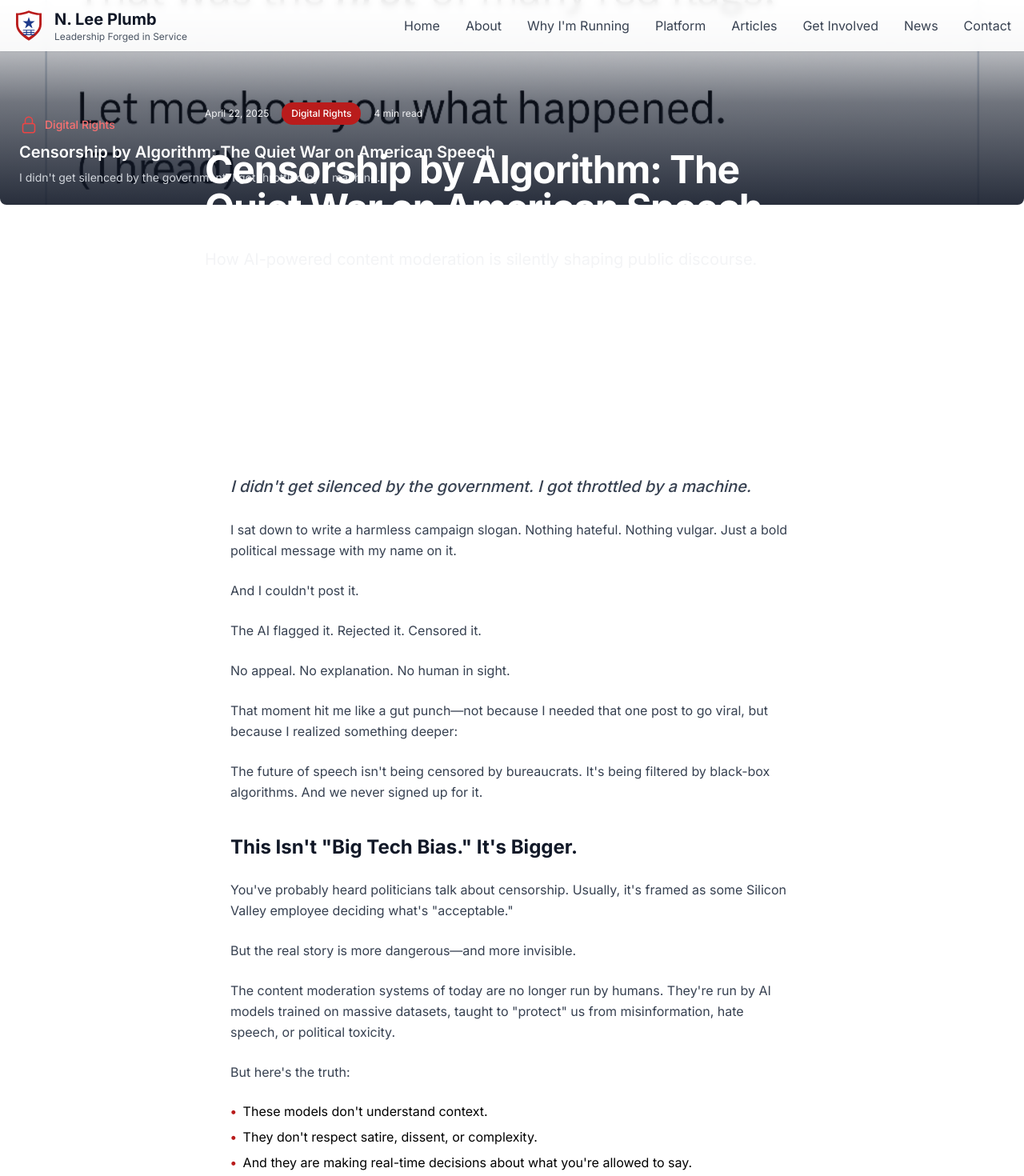
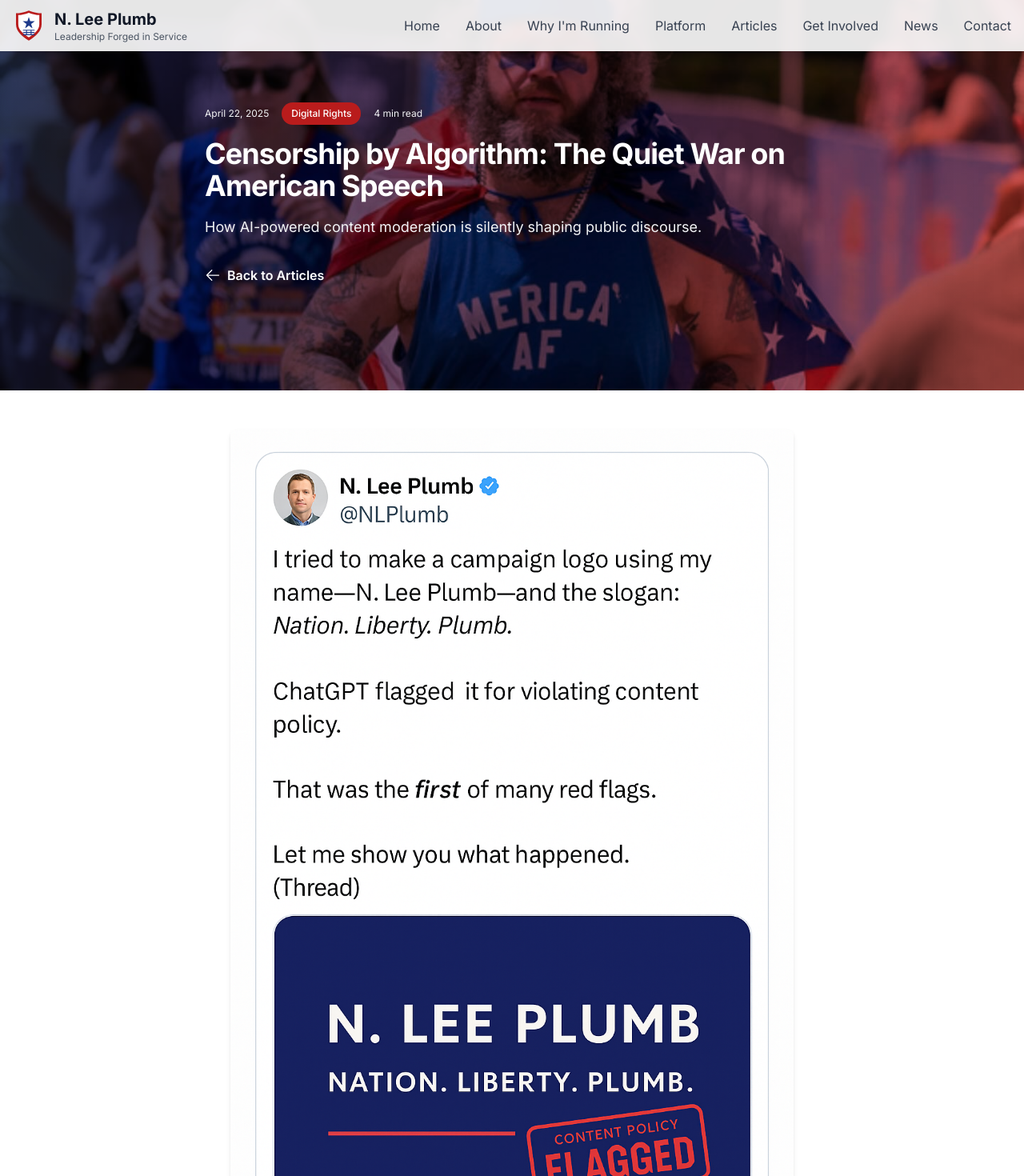
Before and after one commit to lunchwolfjoe/politico, a Next.js app: page /articles/censorship-by-algorithm in a window 1280 px wide. Shown: the top 1470 px of the page at 80% size. Built offline with nearby package versions, Linux system fonts and the light colour scheme.

Commit message:
Comprehensive updates to article pages and improved image positioning

```diff
--- a/src/app/about/page.tsx
+++ b/src/app/about/page.tsx
@@ -229,10 +229,10 @@ export default function AboutPage() {
                 <div className="relative h-72 w-full">
                   <div className="absolute inset-0">
                     <img
-                      src="/images/professional/veteran-leadership.jpg"
+                      src="/images/personal/battleship.jpg"
                       alt="Military Service"
                       className="h-full w-full object-cover object-center"
-                      style={{ objectPosition: "center 20%" }}
+                      style={{ objectPosition: "center 30%" }}
                     />
                   </div>
                   <div className="absolute inset-0 bg-gradient-to-b from-transparent to-black/60"></div>
@@ -285,7 +285,7 @@ export default function AboutPage() {
                       src={imagePaths.professional.walmartCheck}
                       alt="Corporate Leadership"
                       className="h-full w-full object-cover object-center"
-                      style={{ objectPosition: "center 15%" }}
+                      style={{ objectPosition: "center 10%" }}
                     />
                   </div>
                   <div className="absolute inset-0 bg-gradient-to-b from-transparent to-black/60"></div>
@@ -335,10 +335,10 @@ export default function AboutPage() {
                 <div className="relative h-72 w-full">
                   <div className="absolute inset-0">
                     <img
-                      src="/images/personal/volunteering.jpg"
+                      src="/images/professional/publicspeakingwalmart.jpg"
                       alt="Public Service"
                       className="h-full w-full object-cover object-center"
-                      style={{ objectPosition: "center 25%" }}
+                      style={{ objectPosition: "center 15%" }}
                     />
                   </div>
                   <div className="absolute inset-0 bg-gradient-to-b from-transparent to-black/60"></div>
--- a/src/app/articles/[slug]/page.tsx
+++ b/src/app/articles/[slug]/page.tsx
@@ -63,32 +63,27 @@ export default function ArticlePage({ params }: { params: { slug: string } }) {
   return (
     <div className="bg-white">
       {/* Hero Section */}
-      <div className="relative isolate overflow-hidden">
+      <div className="relative">
+        {/* Background image with overlay */}
         <div className="absolute inset-0">
-          <div className="relative h-64 w-full overflow-hidden rounded-lg">
+          <div className="h-full w-full overflow-hidden">
             <img
-              src={article.imagePath}
-              alt={article.title}
+              src="/images/personal/merica.jpg"
+              alt="Policy articles"
               className="h-full w-full object-cover"
+              style={{
+                maxHeight: "100%",
+                objectPosition: "center 10%"
+              }}
             />
-            <div className="absolute inset-0 bg-gradient-to-b from-transparent via-gray-900/60 to-gray-900/90" />
-            <div className="absolute bottom-0 left-0 right-0 p-6">
-              <div className="flex items-center">
-                <article.icon className="h-6 w-6 text-red-500" />
-                <p className="ml-2 text-sm font-medium text-red-400">{article.category}</p>
-              </div>
-              <h3 className="mt-2 text-xl font-semibold text-white">
-                {article.title}
-              </h3>
-              <p className="mt-2 text-sm text-gray-300 line-clamp-2">
-                {article.excerpt}
-              </p>
-            </div>
           </div>
+          <div className="absolute inset-0 bg-gradient-to-r from-blue-950/90 to-red-700/70 mix-blend-multiply" />
         </div>
+
+        {/* Hero content */}
         <div className="relative py-24 px-6 sm:py-32 lg:px-8">
           <div className="mx-auto max-w-3xl">
-            <div className="flex items-center gap-x-4 text-xs mb-8">
+            <div className="flex items-center gap-x-4 text-xs mb-4">
               <time dateTime={article.date} className="text-gray-100">
                 {article.date}
               </time>
@@ -99,10 +94,10 @@ export default function ArticlePage({ params }: { params: { slug: string } }) {
                 {readingTime} min read
               </span>
             </div>
-            <h1 className="text-4xl font-bold tracking-tight text-white sm:text-5xl">
+            <h1 className="text-3xl font-bold tracking-tight text-white sm:text-4xl">
               {article.title}
             </h1>
-            <p className="mt-6 text-xl leading-8 text-gray-100">
+            <p className="mt-4 text-lg leading-8 text-gray-100">
               {article.description}
             </p>
             <div className="mt-8">
@@ -119,15 +114,27 @@ export default function ArticlePage({ params }: { params: { slug: string } }) {
       </div>
 
       {/* Article Content */}
-      <div className="mx-auto max-w-3xl px-6 lg:px-8 py-16">
+      <div className="mx-auto max-w-3xl px-6 lg:px-8 py-12">
+        {/* Featured Image */}
+        <div className="mb-10 rounded-lg overflow-hidden shadow-md">
+          <img
+            src={article.imagePath}
+            alt={article.title}
+            className="w-full h-auto object-cover"
+          />
+          <div className="bg-gray-100 p-3 text-sm text-gray-600 italic">
+            Featured image for "{article.title}"
+          </div>
+        </div>
+
         <div
-          className="article-content"
+          className="article-content prose prose-lg prose-red mx-auto"
           dangerouslySetInnerHTML={{ __html: formattedContent }}
         />
 
         {/* Author Card */}
-        <div className="mt-16 border-t border-gray-200 pt-16">
-          <div className="flex items-center">
+        <div className="mt-16 border-t border-gray-200 pt-8">
+          <div className="flex items-center bg-gray-50 p-6 rounded-lg">
             <div className="h-16 w-16 rounded-full overflow-hidden">
               <Image
                 src="/images/professional/candidate.jpg"
@@ -147,29 +154,31 @@ export default function ArticlePage({ params }: { params: { slug: string } }) {
 
         {/* Related Articles */}
         <div className="mt-16">
-          <h2 className="text-2xl font-bold tracking-tight text-gray-900">More Articles</h2>
-          <div className="mt-6 grid grid-cols-1 gap-y-10 gap-x-6 sm:grid-cols-2">
+          <h2 className="text-2xl font-bold tracking-tight text-gray-900 mb-6">More Articles</h2>
+          <div className="grid grid-cols-1 gap-y-10 gap-x-6 sm:grid-cols-2">
             {articles
               .filter(a => a.id !== article.id)
               .slice(0, 2)
               .map((relatedArticle) => (
-                <div key={relatedArticle.id} className="group relative">
-                  <div className="aspect-[16/9] w-full overflow-hidden rounded-lg bg-gray-100">
+                <div key={relatedArticle.id} className="group relative bg-white rounded-lg shadow-md overflow-hidden hover:shadow-lg transition-shadow">
+                  <div className="aspect-[16/9] w-full overflow-hidden">
                     <Image
                       src={relatedArticle.imagePath}
                       alt={relatedArticle.title}
-                      className="h-full w-full object-cover group-hover:opacity-75"
+                      className="h-full w-full object-cover group-hover:opacity-90"
                       width={500}
                       height={280}
                     />
                   </div>
-                  <h3 className="mt-4 text-lg font-semibold text-gray-900">
-                    <Link href={`/articles/${relatedArticle.slug}`}>
-                      <span className="absolute inset-0" />
-                      {relatedArticle.title}
-                    </Link>
-                  </h3>
-                  <p className="mt-1 text-sm text-gray-500 line-clamp-2">{relatedArticle.excerpt}</p>
+                  <div className="p-5">
+                    <h3 className="text-lg font-bold text-gray-900 mb-2">
+                      <Link href={`/articles/${relatedArticle.slug}`}>
+                        <span className="absolute inset-0" />
+                        {relatedArticle.title}
+                      </Link>
+                    </h3>
+                    <p className="text-sm text-gray-600 line-clamp-2">{relatedArticle.excerpt}</p>
+                  </div>
                 </div>
               ))}
           </div>
--- a/src/app/globals.css
+++ b/src/app/globals.css
@@ -25,25 +25,42 @@ body {
 }
 
 .article-content ul {
-  @apply mb-8 mt-4 space-y-2 pl-0 list-none;
+  @apply mb-8 mt-4 space-y-2 pl-5 list-disc;
+}
+
+.article-content ol {
+  @apply mb-8 mt-4 space-y-2 pl-5 list-decimal;
 }
 
 .article-content li {
-  @apply flex items-start;
-}
-
-.article-content li span:first-child {
-  @apply text-red-700 font-bold mr-2;
-}
-
-.article-content a {
-  @apply text-red-700 font-semibold hover:underline;
+  @apply text-gray-700 mb-1;
 }
 
 .article-content strong {
   @apply font-semibold text-gray-900;
 }
 
+.article-content a {
+  @apply text-red-700 hover:text-red-800 underline;
+}
+
+.article-content blockquote {
+  @apply pl-4 border-l-4 border-red-700 italic text-gray-700 my-6;
+}
+
 .article-content em {
   @apply italic;
 }
+
+/* Prose Customization */
+.prose a {
+  @apply text-red-700 no-underline hover:text-red-800 hover:underline;
+}
+
+.prose h2, .prose h3, .prose h4 {
+  @apply text-gray-900;
+}
+
+.prose strong {
+  @apply text-gray-900;
+}
```
Also changed, not shown: src/app/articles/page.tsx (+24 -26 lines), public/images/battleship.jpg (deleted).
